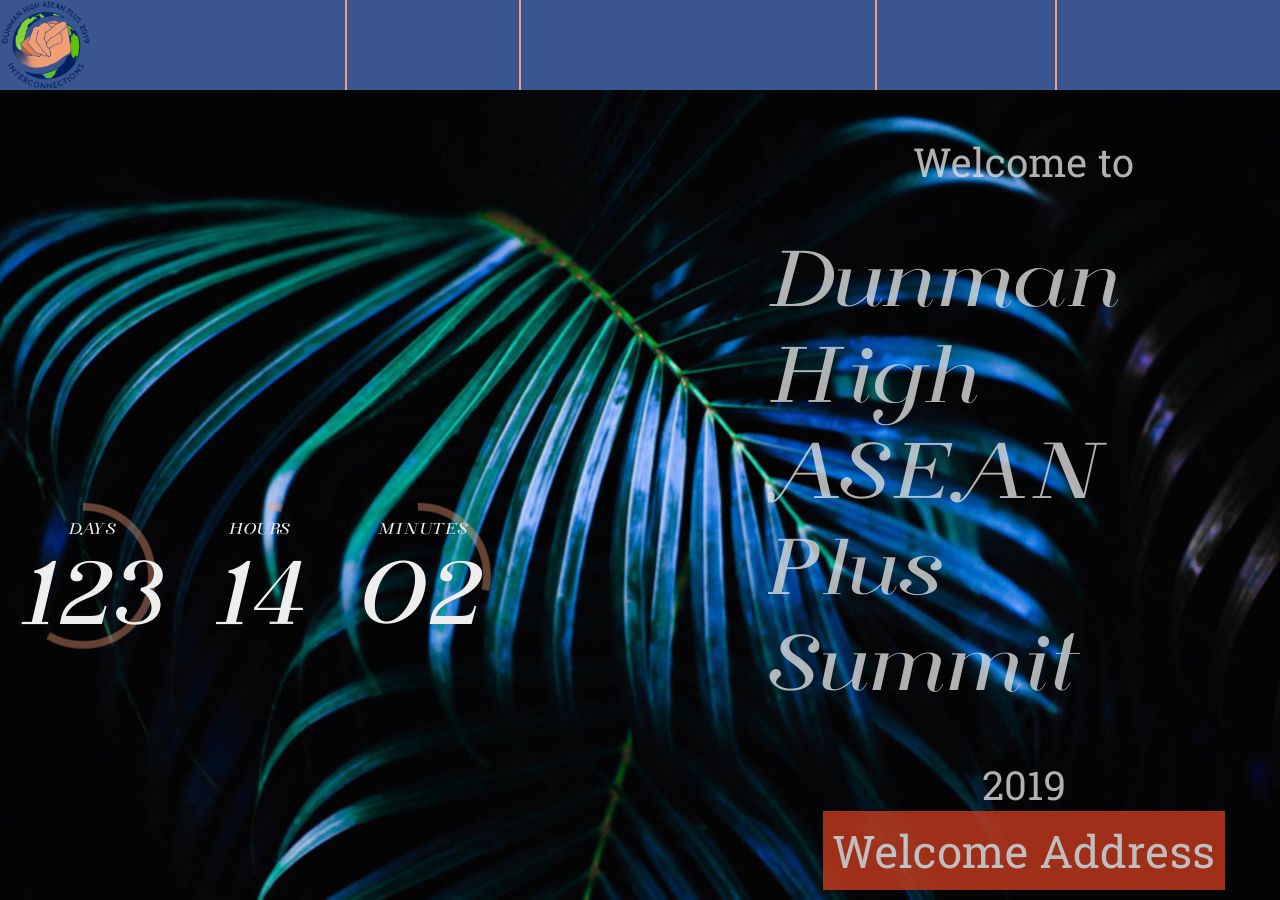
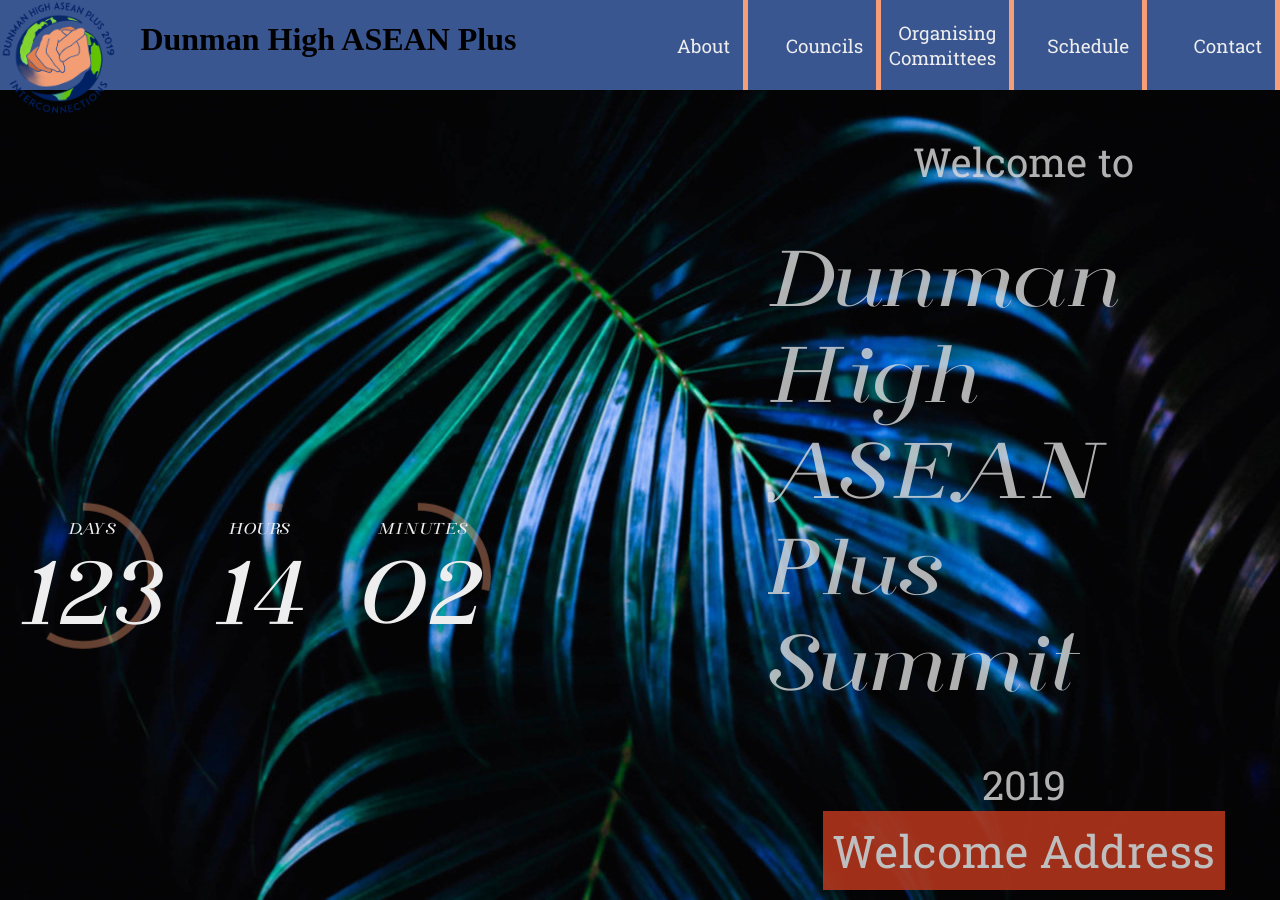
Before and after one commit to kaine119/dhap-2019, a Jekyll site: the page built from index.html, in a window 1280 px wide and 900 px high. Built offline with Jekyll 4.4.1, drawn with Linux system fonts in a browser that asks for light colours.

Commit message:
Rework header to work with new motif for content pages

```diff
--- a/_includes/header.html
+++ b/_includes/header.html
@@ -3,6 +3,10 @@
     <a href="{{ site.baseurl }}/">
         <div id="logo"></div>
     </a>
+
+    <div id="title">
+        <h1>Dunman High ASEAN Plus</h1>
+    </div>
 
     <div id="toggle">
         <div class="menu-line" id="menu-line-1"> </div>
--- a/assets/css/footer.css
+++ b/assets/css/footer.css
@@ -3,9 +3,10 @@
 
 footer {
     height: 20vh;
-    padding-top: 5vh;
+    padding-top: 2.5vh;
+    padding-bottom: 2.5vh;
     width: 100vw;
-    background: #f79d76;
+    background: var(--base1);
     margin-top: 0px;
     display: flex;
     flex-direction: column;
@@ -21,7 +22,7 @@
 }
 
 .footer__link {
-    background-color: #ffd0a5;
+    background-color: var(--accent1);
     background-size: 5vh 5vh;
     height: 10vh;
     width: 10vh;
--- a/assets/css/header.css
+++ b/assets/css/header.css
@@ -7,8 +7,7 @@
     position: fixed;
     margin-top: 0;
     height: 10vh;
-    width: 100vw;
-    /*box-shadow: 0px 0px 5vh 1vh #222;*/
+    width: 100%;
     display: flex;
 }
 
@@ -20,34 +19,99 @@
     height: 10vh;
 }
 
+#logo:hover {
+    width: 9vw;
+    height: 9vw;
+}
+
+#title {
+    padding-left: calc(9vw - 10vh);
+}
+
 nav {
     background: var(--base1);
 }
 
 a {
-    /*color: #eee;*/
-    color: var(--base1);
+    color: #eee;
 
     text-decoration: none;
+}
+
+
+nav {
+    display: flex;
+    height: 10vh;
+    justify-content: flex-end;
+    flex-direction: row;
+    align-items: center;
+    overflow-x: visible;
+    flex-grow: 1;
 }
 
 .nav-button {
     color: var(--base1);
     background: var(--base1);
     font-family: "Roboto Slab";
-    font-size: 14pt;
     cursor: pointer;
     user-select: none;
-    /*filter: brightness(85%);*/
 }
 
 
+#toggle {
+    display: none;
+}
+
+.nav-button {
+    border-right: 5px solid rgb(var(--accent1));
+    height: 10vh;
+    width: 10vw;
+    overflow-x: visible;
+    display: flex;
+    flex-direction: column;
+    align-items: flex-end;
+}
+
+.nav-button__title {
+    height: 10vh;
+    width: 9vw;
+    display: flex;
+    justify-content: right;
+    text-align: right;
+    margin-right: 1vw;
+    align-items: center;
+    font-size: 14pt;
+}
+
+.dropdown-content {
+    height: auto;
+    width: auto;
+    min-width: 10vw;
+    white-space: nowrap;
+    text-align: right;
+
+    visibility: hidden;
+    opacity: 0;
+    transform: translateY(-2em);
+    /*box-shadow: 0px 0px 2.5vh 0.5vh #222;*/
+    transition: all 0.3s ease-in-out 0s, visibility 0s linear 0.3s, z-index 0s linear 0.01s;
+}
+
+.nav-button:hover .dropdown-content {
+    visibility: visible; /* shows sub-menu */
+    opacity: 1;
+    z-index: 3;
+    transform: translateY(0%);
+    transition-delay: 0s, 0s, 0.3s; /* this removes the transition delay so the menu will be visible while the other styles transition */
+}
+
 .nav-link {
     text-transform: uppercase;
-    padding: 5%;
+    padding: 1vw;
     border-bottom: 5px rgb(var(--accent1)) solid;
     background: var(--base2);
-    color: var(--base2);
+    width: auto;
+    /*color: var(--base2);*/
 }
 
 .nav-link::before {
@@ -154,69 +218,7 @@
 }
 
 @media only screen and (min-width: 900px) {
-    #toggle {
-        display: none;
-    }
 
-    nav {
-        --button-width: 10vw;
-
-        display: flex;
-        width: 100vw;
-        height: 10vh;
-        justify-content: center;
-        flex-direction: row;
-        align-items: center;
-        overflow-x: visible;
-    }
-
-
-    .nav-button {
-        border-right: 0.125vw solid rgb(var(--accent1));
-        border-left: 0.125vw solid rgb(var(--accent1));
-        /*margin-left: 1vw;*/
-        height: 10vh;
-        /*margin-right: 1vw;*/
-        flex-grow: 1;
-    }
-
-    .nav-button__title {
-        height: 10vh;
-        width: 100%;
-        display: flex;
-        justify-content: center;
-        align-items: center;
-        font-size: 2vw;
-    }
-
-    .nav-button:last-child {
-        border-right: none;
-    }
-    .nav-button:first-child {
-        border-left: none;
-    }
-
-    .dropdown-content {
-        height: auto;
-        width: 100%;
-
-        visibility: hidden;
-        opacity: 0;
-        z-index: 2;
-        transform: translateY(-2em);
-        flex-grow: 0;
-        box-shadow: 0px 0px 2.5vh 0.5vh #222;
-        transition: all 0.3s ease-in-out 0s, visibility 0s linear 0.3s, z-index 0s linear 0.01s;
-
-    }
-
-    .nav-button:hover .dropdown-content {
-        visibility: visible; /* shows sub-menu */
-        opacity: 1;
-        z-index: 3;
-        transform: translateY(0%);
-        transition-delay: 0s, 0s, 0.3s; /* this removes the transition delay so the menu will be visible while the other styles transition */
-    }
 }
 
 main {
```
